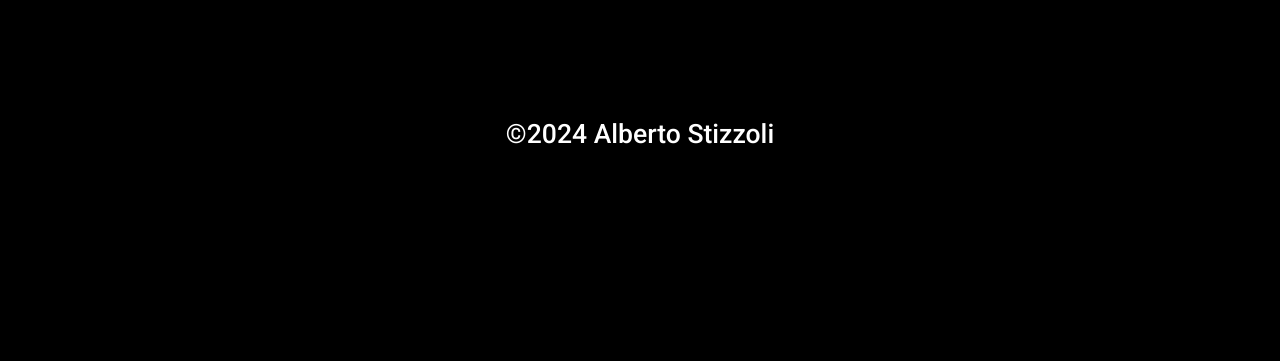
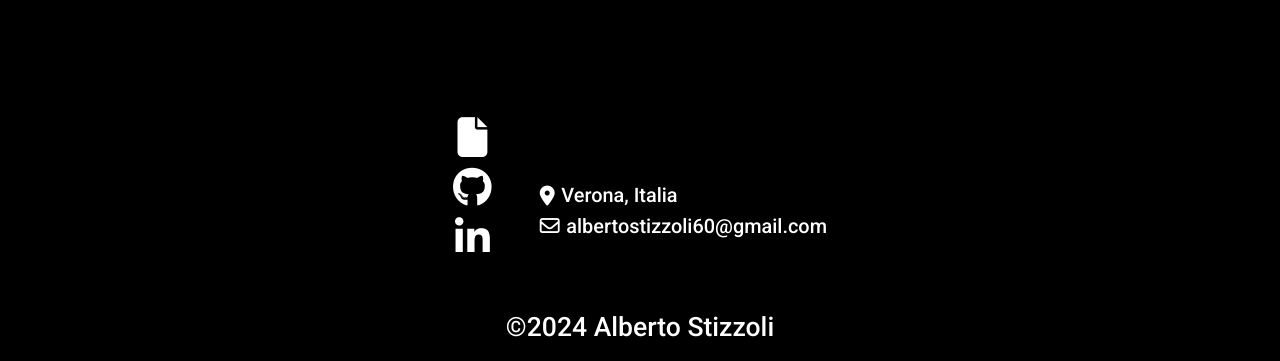
Before and after one commit to albertostizzoli/my-portfolio, a Vue app: page / in a window 1280 px wide. Shown: the part 3718-4079 px from the top of the page. Before the commit the page ends 3941 px from the top, so only its background shows below. Built offline with nearby package versions, Linux system fonts and the light colour scheme.

Commit message:
change footer

```diff
--- a/src/components/FooterSection.vue
+++ b/src/components/FooterSection.vue
@@ -1,18 +1,33 @@
 <template>
-    <footer class="text-center">
-        <ul>
-            <li><a href="https://drive.google.com/file/d/1wAk8-dR9JLRhjfM7XAVcHdX81sc7C6-z/view?usp=drive_link"><i class="fa-solid fa-file fa-3x"></i></a></li>
-            <li><a href="https://github.com/albertostizzoli"><i class="fa-brands fa-github fa-3x"></i></a></li>
-            <li><a href="https://www.linkedin.com/in/alberto-stizzoli-82a676260/"><i class="fa-brands fa-linkedin-in fa-3x"></i></a></li>
-        </ul>
-        <h2 class="text-white">©2024 Alberto Stizzoli</h2>
-    </footer>
+  <footer class="text-center">
+    <div class="d-flex justify-content-center align-items-center">
+      <ul class="d-flex me-4 list-unstyled">
+        <li class="me-3"><a href="https://drive.google.com/file/d/1wAk8-dR9JLRhjfM7XAVcHdX81sc7C6-z/view?usp=drive_link"><i class="fa-solid fa-file fa-3x"></i></a></li>
+        <li class="me-3"><a href="https://github.com/albertostizzoli"><i class="fa-brands fa-github fa-3x"></i></a></li>
+        <li class="me-3"><a href="https://www.linkedin.com/in/alberto-stizzoli-82a676260/"><i class="fa-brands fa-linkedin-in fa-3x"></i></a></li>
+      </ul>
+      <div class="d-flex flex-column text-white align-items-start fs-4">
+        <h4 class="d-flex align-items-center"><i class="fa-solid fa-location-dot me-2"></i> Verona, Italia</h4>
+        <h4 class="d-flex align-items-center"><i class="fa-regular fa-envelope me-2"></i><a class="text-decoration-none text-white">albertostizzoli60@gmail.com</a></h4>
+      </div>
+    </div>
+    <h2 class="text-white">©{{ currentYear }} Alberto Stizzoli</h2>
+  </footer>
 </template>
 
+
+
+
 <script>
-    export default {
+export default {
+  name: 'FooterSection',
+  data() {
+    return {
+      currentYear: new Date().getFullYear()
+    }
+  }
 
-    }
+}
 </script>
 
 <style lang="scss" scoped>
@@ -23,6 +38,7 @@ footer {
 
   ul {
     display: flex;
+    flex-direction: column;
     justify-content: center;
     list-style-type: none;
     padding-bottom: 30px;
@@ -50,6 +66,4 @@ footer {
     display: none;
   }
 }
-
-
 </style>
```
